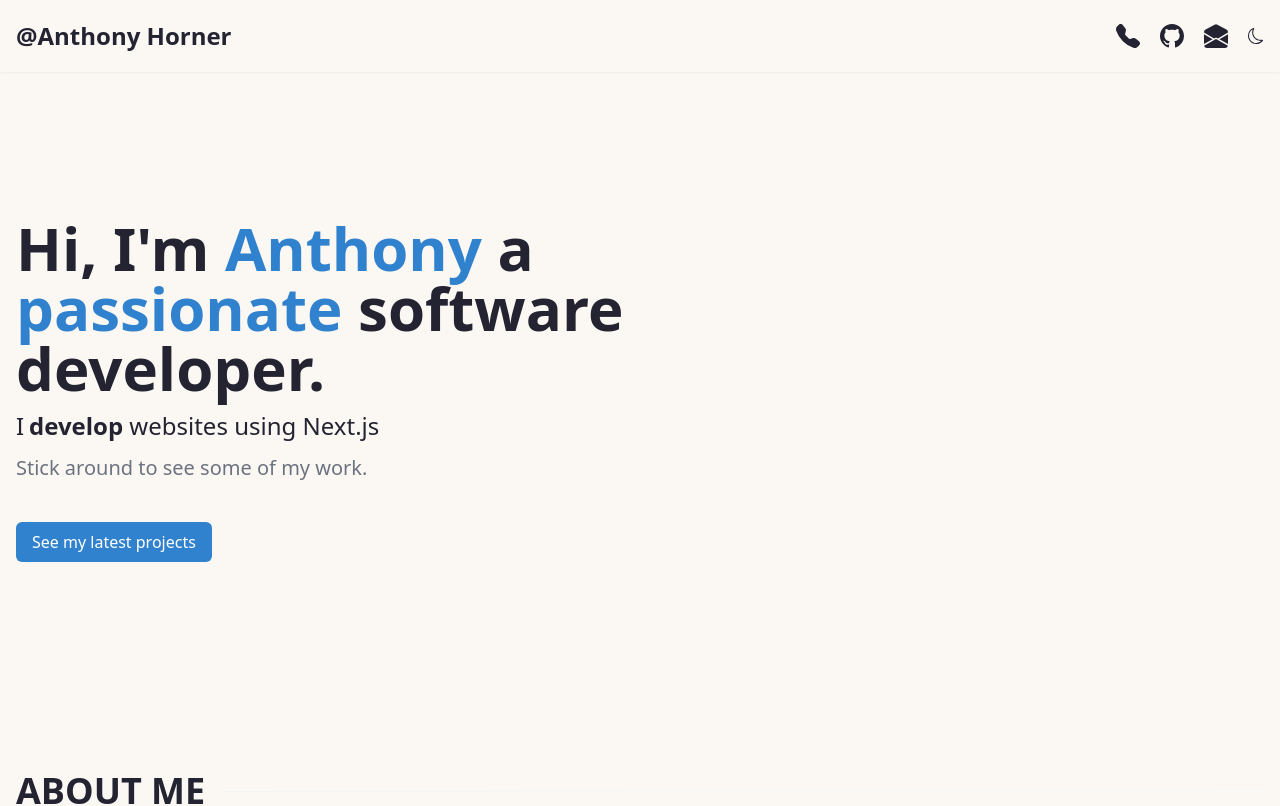
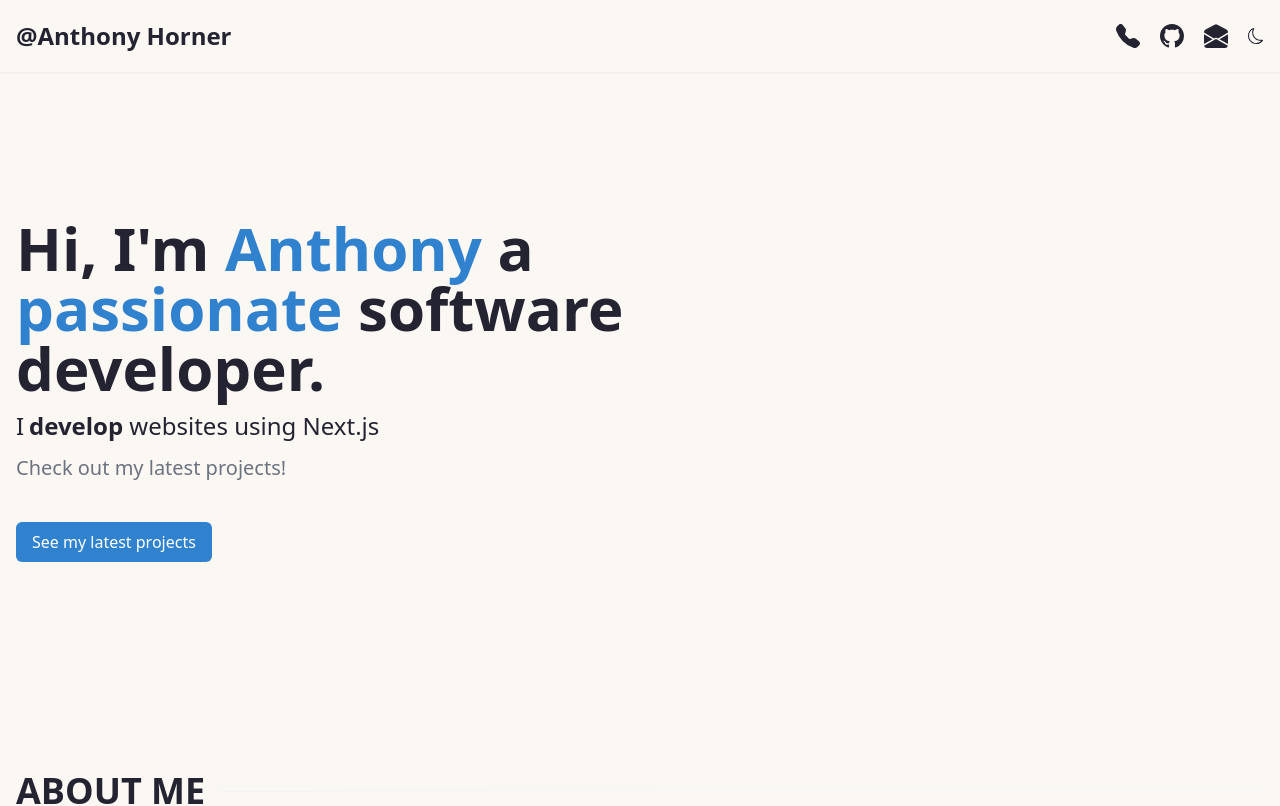
Before and after one commit to ahorner1117/ahorner1117.github.io, a Next.js app: page / in a window 1280 px wide. Shown: the top 806 px of the page. Built offline with nearby package versions, Linux system fonts and the light colour scheme.

Commit message:
Check out my latest projects

```diff
--- a/app/sections/introduction/index.jsx
+++ b/app/sections/introduction/index.jsx
@@ -100,7 +100,7 @@ export function WelcomeSection() {
 								transition: "all 0.9s cubic-bezier(0.17, 0.55, 0.55, 1) 0.5s"
 							}}
 						>
-							Stick around to see some of my work.
+							Check out my latest projects!
 						</p>
 						<div
 							ref={ref}
```
